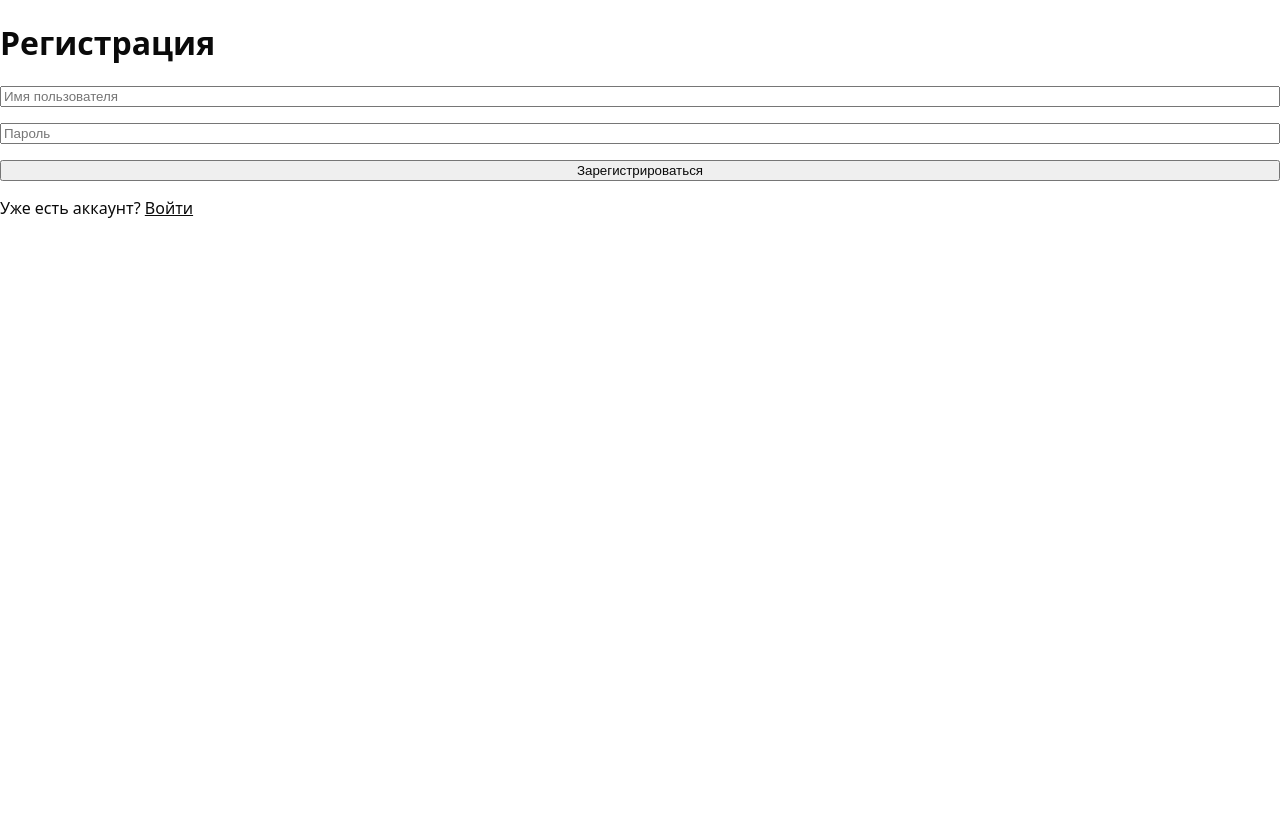
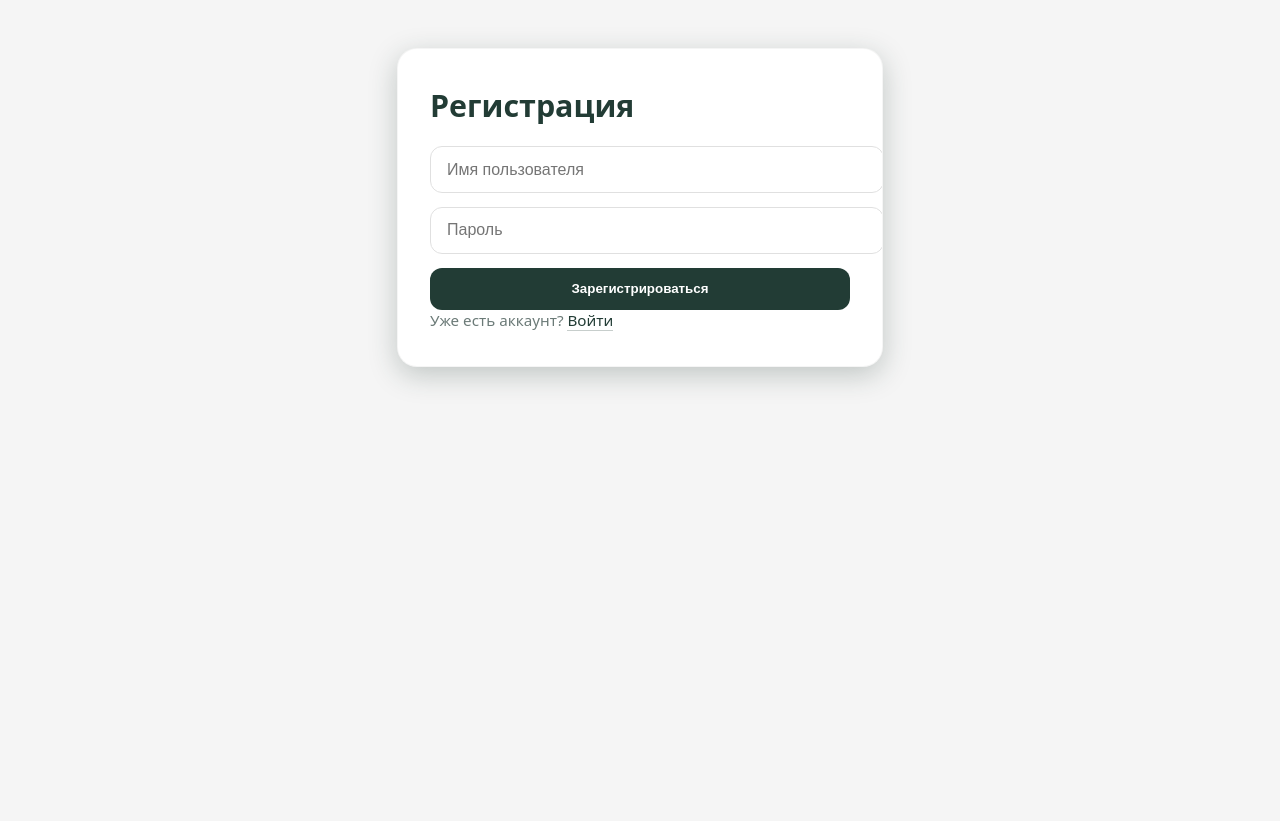
Before and after one commit to westyyk/videohosting, a Flask app: page /register in a window 1280 px wide. After the commit the page ends 386 px from the top, so only its background shows below. Run offline with Flask 3, Linux system fonts and the light colour scheme.

Commit message:
Update register.html

```diff
--- a/templates/register.html
+++ b/templates/register.html
@@ -4,17 +4,47 @@
   <meta charset="utf-8" />
   <meta name="viewport" content="width=device-width,initial-scale=1" />
   <title>Register — VideoHosting</title>
-  <link rel="stylesheet" href="{{ url_for('static', filename='style.css') }}">
 </head>
-<body class="light auth-page">
-  <main class="auth-box">
-    <h1>Регистрация</h1>
-    <form method="post">
-      <input name="username" placeholder="Имя пользователя" required>
-      <input name="password" type="password" placeholder="Пароль" required>
-      <button type="submit">Зарегистрироваться</button>
+<body style="margin:0; font-family: system-ui, -apple-system, 'Segoe UI', Roboto, 'Helvetica Neue', Arial; background: #F5F5F5; color:#223C35;">
+  <main class="auth-box" style="
+      width: 100%;
+      max-width: 420px;
+      background: #ffffff;
+      border-radius: 20px;
+      padding: 2.25rem 2rem;
+      box-shadow: 0 8px 28px rgba(34, 60, 53, 0.25);
+      margin: 6vh auto;
+      border: 1px solid rgba(0,0,0,0.04);
+      position: relative;
+      overflow: hidden;
+  ">
+    <h1 style="margin:0 0 1.25rem; font-weight:700; font-size:1.9rem; color:#223C35; text-align:left;">Регистрация</h1>
+    <form method="post" action="" style="display:grid; gap:.85rem;">
+      <input name="username" placeholder="Имя пользователя" required
+             style="width:100%; padding:.85rem 1rem; border-radius:12px; border:1px solid #e0e0e0; background:#fff; font-size:1rem; color:#333; outline:none;
+                    transition: border-color .2s, box-shadow .2s;">
+      <input name="password" type="password" placeholder="Пароль" required
+             style="width:100%; padding:.85rem 1rem; border-radius:12px; border:1px solid #e0e0e0; background:#fff; font-size:1rem; color:#333; outline:none;
+                    transition: border-color .2s, box-shadow .2s;">
+      <button type="submit" style="
+        align-self: start;
+        padding:.86rem 1.2rem;
+        border-radius:12px;
+        border:none;
+        background:#223C35;
+        color:#fff;
+        font-weight:700;
+        cursor:pointer;
+        transition: transform .05s ease-in-out, background .2s;
+      ">Зарегистрироваться</button>
     </form>
-    <p>Уже есть аккаунт? <a href="{{ url_for('login') }}">Войти</a></p>
+    <p style="margin:0; font-size:.95rem; color:#6b7a77;">
+  Уже есть аккаунт?
+  <a href="{{ url_for('login') }}"
+     style="color:#223C35; text-decoration:none; border-bottom:1px solid rgba(34,60,53,.25);">
+    Войти
+  </a>
+</p>
   </main>
 </body>
 </html>
```
